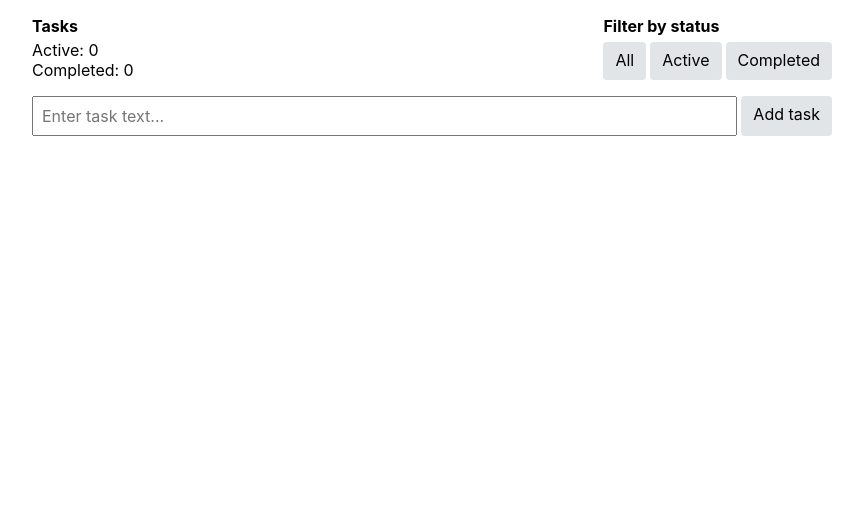
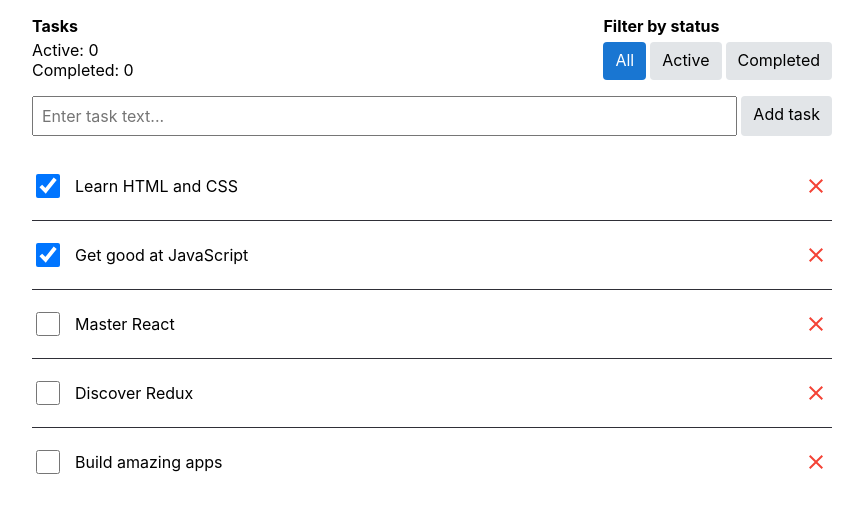
Before and after one commit to SvetlanaPopenko/goit-redux, a React (Create React App) app: page / in a window 1280 px wide. Shown: the top 512 px of the page, without its empty margins (208-1071 px from the left). Built offline with nearby package versions, Linux system fonts and the light colour scheme.

Commit message:
change TaskList

```diff
--- a/src/components/StatusFilter/StatusFilter.js
+++ b/src/components/StatusFilter/StatusFilter.js
@@ -1,12 +1,16 @@
 import { Button } from "components/Button/Button";
 import css from "./StatusFilter.module.css";
+import { useSelector } from "react-redux";
+import { statusFilters } from "redux/constans";
 
 export const StatusFilter = () => {
+  const filter = useSelector(state => state.filters.status);
+
   return (
     <div className={css.wrapper}>
-      <Button>All</Button>
-      <Button>Active</Button>
-      <Button>Completed</Button>
+      <Button selected={filter===statusFilters.all}>All</Button>
+      <Button selected={filter===statusFilters.active}>Active</Button>
+      <Button selected={filter===statusFilters.completed}>Completed</Button>
     </div>
   );
 };
--- a/src/components/TaskList/TaskList.js
+++ b/src/components/TaskList/TaskList.js
@@ -1,10 +1,26 @@
 import { Task } from "components/Task/Task";
 import css from "./TaskList.module.css";
+import { useSelector } from "react-redux";
+import { statusFilters } from "redux/constans";
+
+const getVisibleTasks = (tasks,statusFilter) => {
+  switch (statusFilter) {
+    case statusFilters.active:
+      return tasks.filter(task => !task.completed);
+    case statusFilter.completed:
+      return tasks.filter(task => task.completed);
+    default:
+      return tasks;
+  }
+}
 
 export const TaskList = () => {
+  const tasks = useSelector(state => state.tasks);
+  const statusFilter = useSelector(state => state.filters.status);
+  const visibleTasks = getVisibleTasks(tasks, statusFilter);
   return (
     <ul className={css.list}>
-      {[].map(task => (
+      {visibleTasks.map(task => (
         <li className={css.listItem} key={task.id}>
           <Task task={task} />
         </li>
--- a/src/redux/constans.js
+++ b/src/redux/constans.js
@@ -0,0 +1,5 @@
+export const statusFilters = Object.freeze({
+    all: "all",
+    active: "active",
+    complited: "complited",
+});
```
